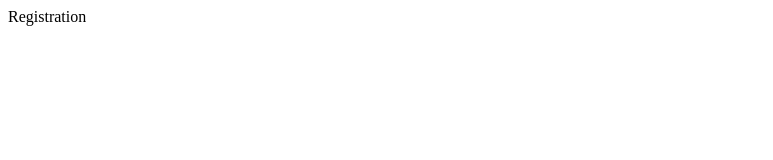
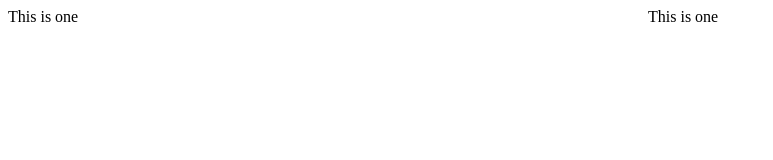
Before and after one commit to sajibkhandev/SkyNet_chattingApp, a React (Vite) app: page / in a window 1280 px wide. Shown: the top 160 px of the page, without its empty margins (0-773 px from the left). Built offline with nearby package versions, Linux system fonts and the light colour scheme.

Commit message:
MUI frameWork setup

```diff
--- a/src/pages/Registration.jsx
+++ b/src/pages/Registration.jsx
@@ -1,8 +1,17 @@
 import React from 'react'
+import Grid from '@mui/material/Grid';
+import { Container } from '@mui/material';
 
 const Registration = () => {
   return (
-    <div>Registration</div>
+        <Grid container spacing={2}>
+        <Grid item xs={6}>
+          <div>This is one </div>
+        </Grid>
+        <Grid item xs={6}>
+          <div>This is one </div>
+        </Grid>
+      </Grid>
   )
 }
 
```
Also changed, not shown: package.json (+6 -1 lines), 1 other file (tests, documents, lock files or other folders).
